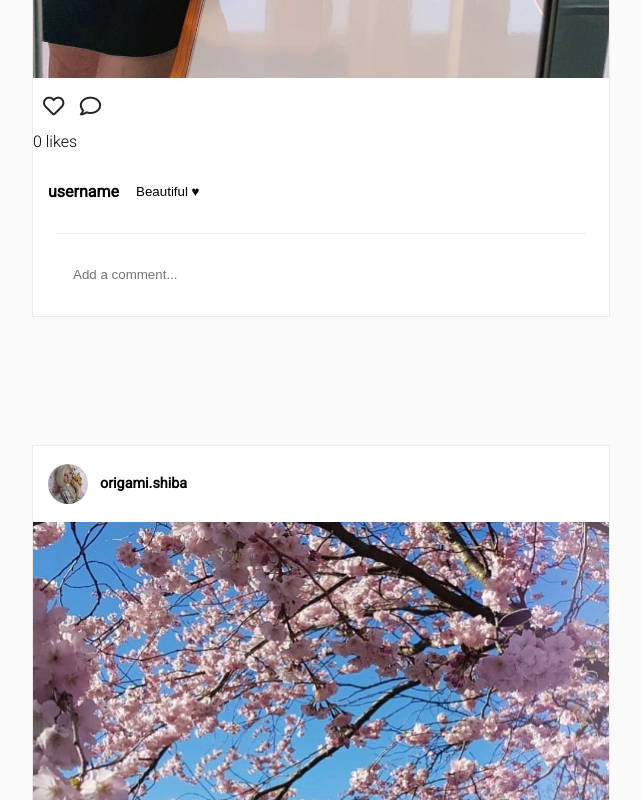
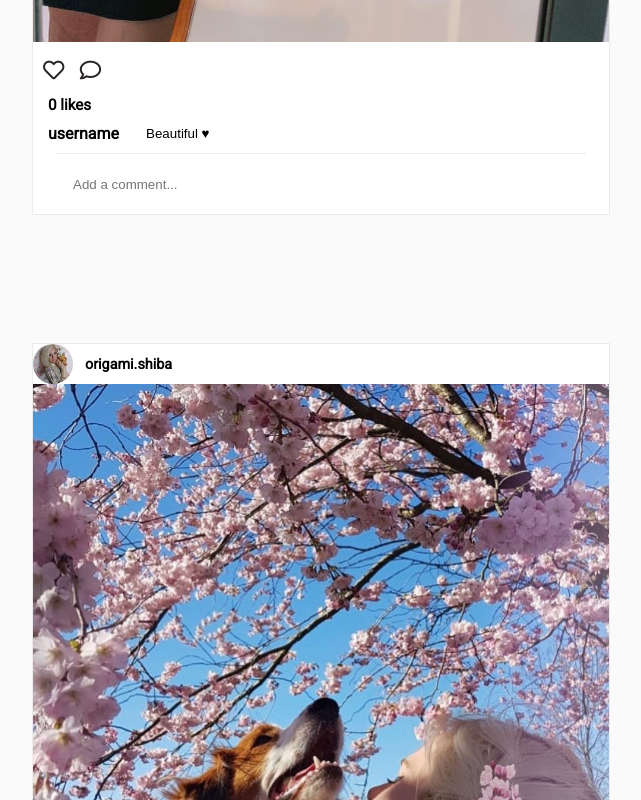
Before and after one commit to mermadly/DOM-practice, a plain HTML site: page index.html in a window 1280 px wide. Shown: the part 860-1660 px from the top of the page, without its empty margins (319-960 px from the left). Drawn offline with Linux system fonts and the light colour scheme.

Commit message:
Comments updated

```diff
--- a/ig.css
+++ b/ig.css
@@ -134,17 +134,19 @@ header {
     border-radius: 100%;
   }
 
-.comments {
+.comment {
       display: flex;
       align-items: center;
+      width: 100%;
   }
 
-.comments p {
+.comment p {
     font-weight: 600;
+    margin: 10px;
     margin-left: 15px;
 }
 
-.comment {
+.addcomment {
     border-top: 1px solid #ebebeb;
     width: 92%;
     margin: auto;
@@ -152,16 +154,20 @@ header {
 
 input {
       border: none;
-      height: 50px;
-      margin: 15px;
+      margin-left: 15px;
   }
+
+.addcomment {
+  display: flex;
+  align-items: center;
+  height: 60px;
+}
 
 .username {
     font-weight: 600;
     display: flex;
     align-items: center;
     justify-content: flex-start;
-    padding: 15px;
 
 }
 
@@ -172,3 +178,13 @@ input {
 #likes {
     margin-left: 15px;
 }
+
+.likeam {
+  margin-left: 15px;
+  font-size: 0.95rem;
+  font-weight: 600;
+}
+
+p {
+  margin: 0px;
+}
--- a/ig.js
+++ b/ig.js
@@ -11,17 +11,19 @@ function fillHeart(fill) {
     }
 
     fill.classList.toggle('fas')
+    fill.classList.toggle ('red')
 }
 
-function comment () {
-    console.log ('blah')
-    var prompt = prompt('Add a comment:', '')
-    var commentSt = document.querySelector('.card')
-    var newElement = document.createElement('div')
-    commentSt.appendChild(newElement)
-    newElement.classList.add ('comments')
-    newElement.appendChild('p')
-    newElement.children[0].innerHTML = 'username'
-    newElement.appendChild('input')
-    newElement.children[1].value = prompt
+function comment (e) {
+    var promptComment = prompt('Add a comment:', '')
+    var commentSt = document.querySelectorAll('.commentSection')
+    var newDiv = document.createElement('div')
+    var newP = document.createElement('p')
+    var newInput = document.createElement('input')
+    commentSt[0].appendChild(newDiv)
+    newDiv.classList.add ('comment')
+    newDiv.appendChild(newP)
+    newDiv.children[0].innerHTML = 'username'
+    newDiv.appendChild(newInput)
+    newDiv.children[1].value = promptComment
 }
--- a/index.html
+++ b/index.html
@@ -1,5 +1,6 @@
 <!DOCTYPE html>
 <html lang="en">
+
 <head>
     <meta charset="UTF-8">
     <meta name="viewport" content="width=device-width, initial-scale=1.0">
@@ -7,16 +8,21 @@
     <title>Instagram</title>
     <link rel="stylesheet" href="ig.css">
     <link rel="shortcut icon" href="img/igfavicon.png" type="image/x-icon" />
-    <link href="https://fonts.googleapis.com/css?family=Roboto" rel="stylesheet"><link href="https://fonts.googleapis.com/css?family=Roboto:100,300" rel="stylesheet">
-    <link rel="stylesheet" href="https://use.fontawesome.com/releases/v5.8.1/css/all.css" integrity="sha384-50oBUHEmvpQ+1lW4y57PTFmhCaXp0ML5d60M1M7uH2+nqUivzIebhndOJK28anvf" crossorigin="anonymous">
+    <link href="https://fonts.googleapis.com/css?family=Roboto" rel="stylesheet">
+    <link href="https://fonts.googleapis.com/css?family=Roboto:100,300" rel="stylesheet">
+    <link rel="stylesheet" href="https://use.fontawesome.com/releases/v5.8.1/css/all.css"
+        integrity="sha384-50oBUHEmvpQ+1lW4y57PTFmhCaXp0ML5d60M1M7uH2+nqUivzIebhndOJK28anvf" crossorigin="anonymous">
 </head>
+
 <body>
-     <header>
+    <header>
         <a href="index.html" class="index">
-                <i class="fab fa-instagram fa-lg"></i>
+            <i class="fab fa-instagram fa-lg"></i>
             <div class="logo"><img src="img/instagramlogo.png" alt=""></div>
         </a>
-        <div class="search"><i class="fas fa-search fa-sm"></i><p> Search</p></div>
+        <div class="search"><i class="fas fa-search fa-sm"></i>
+            <p> Search</p>
+        </div>
         <ul class="list">
             <li><a href="AboutUs.html"><i class="far fa-compass fa-lg"></i></a></li>
             <li><a href="portfolio.html"><i class="far fa-heart fa-lg"></i></a></li>
@@ -25,36 +31,60 @@
         </ul>
     </header>
 
-    <div class = "container">
+    <div class="container">
         <div class="card">
-            <div class="username"><img src="img/ponyuser.jpg" alt=""><p>ponysmakeup</p></div>
-            <div class="img"><img src ="img/ponymkup.jpg"></div>
-            <div class="interact"> <i onclick="fillHeart(this)" class="far fa-heart fa-lg"> <i class="far fa-comment fa-md"></i></i> </div>
+            <div>
+                <div class="username"><img src="img/ponyuser.jpg" alt="">
+                    <p>ponysmakeup</p>
+                </div>
+                <div class="img"><img src="img/ponymkup.jpg"></div>
+                <div class="interact"> <i onclick="fillHeart(this)" class="far fa-heart fa-lg"> <i
+                            class="far fa-comment fa-md"></i></i> </div>
+                <div class="likeam"><span class="likes">0</span> likes</div>
+                <div class="description"></div>
+                <div class="commentSection">
+                    <div class="comment">
+                        <p>username</p><input value="Beautiful ♥"></input>
+                    </div>
+                </div>
+                <div class="addcomment"><input onclick="comment(this)" placeholder="Add a comment..."></input></div>
+            </div>
+        </div>
+        <div class="card">
+            <div class="username"><img src="img/origamiuser.jpg" alt="">
+                <p>origami.shiba</p>
+            </div>
+            <div class="img"><img src="img/origamishiba.jpg"></div>
+            <div class="interact"> <i onclick="fillHeart(this)" class="far fa-heart fa-lg"> <i
+                        class="far fa-comment fa-md"></i></i> </div>
             <div><span class="likes">0</span> likes</div>
             <div class="description"></div>
-            <div class="comments"><p>username</p><input value="Beautiful ♥"></input></div>
-            <div class="comment"><input onclick="comment()" placeholder="Add a comment..."></input></div>
+            <div class="commentSection">
+                <div class="comment">
+                    <p>username</p><input value="♥"></input>
+                </div>
+            </div>
+            <div class="addcomment"><input onclick="comment(this)" placeholder="Add a comment..."></input></div>
         </div>
         <div class="card">
-            <div class="username"><img src="img/origamiuser.jpg" alt=""><p>origami.shiba</p></div>
-            <div class="img"><img src ="img/origamishiba.jpg"></div>
-            <div class="interact"> <i onclick="fillHeart(this)" class="far fa-heart fa-lg"> <i class="far fa-comment fa-md"></i></i> </div>
+            <div class="username"><img src="img/magicaluser.jpg" alt="">
+                <p>magicalfay</p>
+            </div>
+            <div class="img"><img src="img/magicalfay.jpg"></div>
+            <div class="interact"> <i onclick="fillHeart(this)" class="far fa-heart fa-lg"> <i
+                        class="far fa-comment fa-md"></i></i> </div>
             <div><span class="likes">0</span> likes</div>
             <div class="description"></div>
-            <div class="comments"><p>username</p><input value="♥"></input></div>
-            <div class="comment"><input placeholder="Add a comment..."></input></div>
-        </div>
-        <div class="card">
-            <div class="username"><img src="img/magicaluser.jpg" alt=""><p>magicalfay</p></div>
-            <div class="img"><img src ="img/magicalfay.jpg"></div>
-            <div class="interact"> <i onclick="fillHeart(this)" class="far fa-heart fa-lg"> <i class="far fa-comment fa-md"></i></i> </div>
-            <div><span class="likes">0</span> likes</div>
-            <div class="description"></div>
-            <div class="comments"><p>username</p><input value="♥"></input></div>
-            <div class="comment"><input placeholder="Add a comment..."></input></div>
+            <div class="commentSection">
+                <div class="comment">
+                    <p>username</p><input value="♥"></input>
+                </div>
+            </div>
+            <div class="addcomment"><input onclick="comment(this)" placeholder="Add a comment..."></input></div>
         </div>
     </div>
 
-<script type="text/javascript" src="ig.js"></script>
+    <script type="text/javascript" src="ig.js"></script>
 </body>
+
 </html>
```
